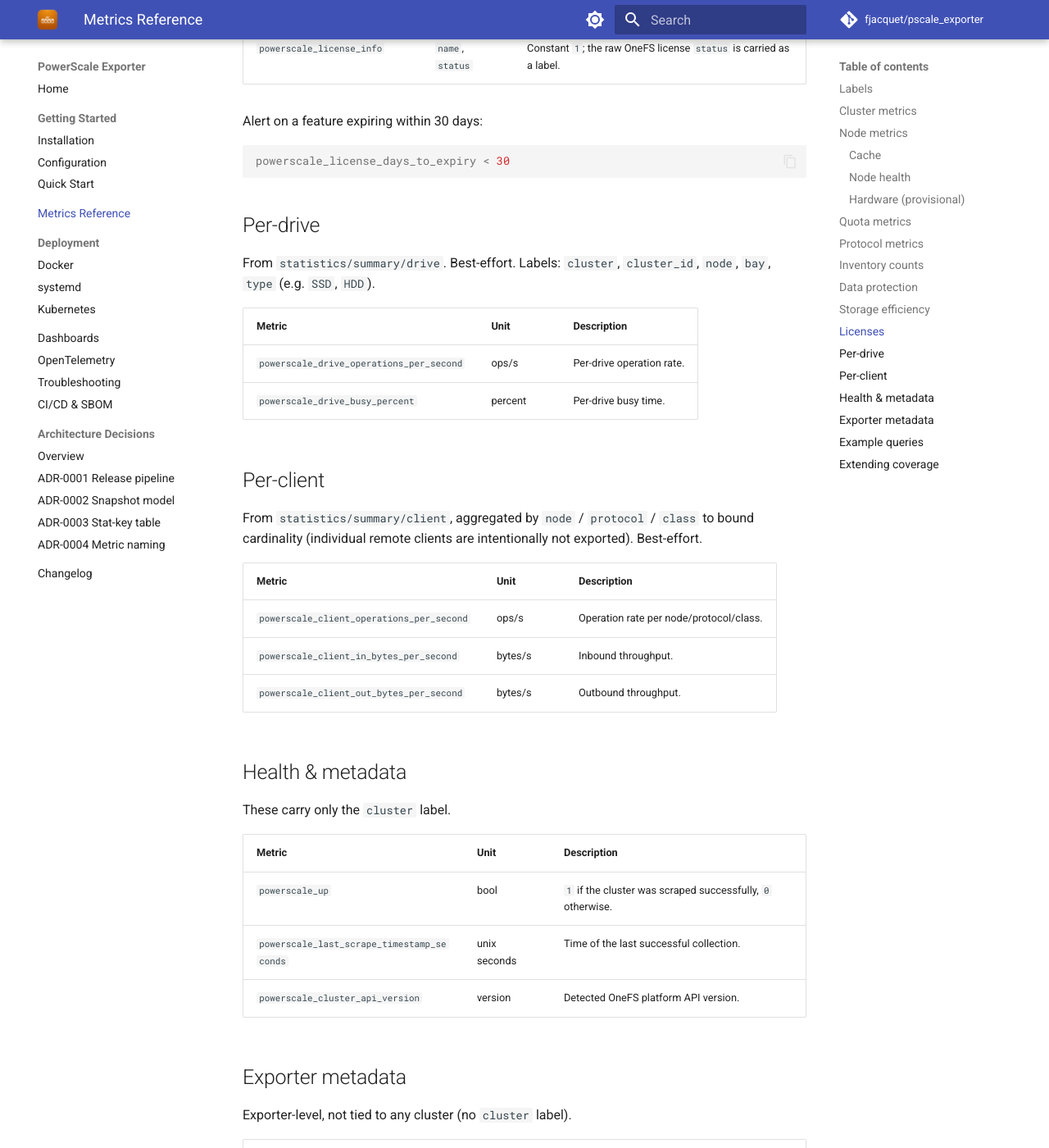
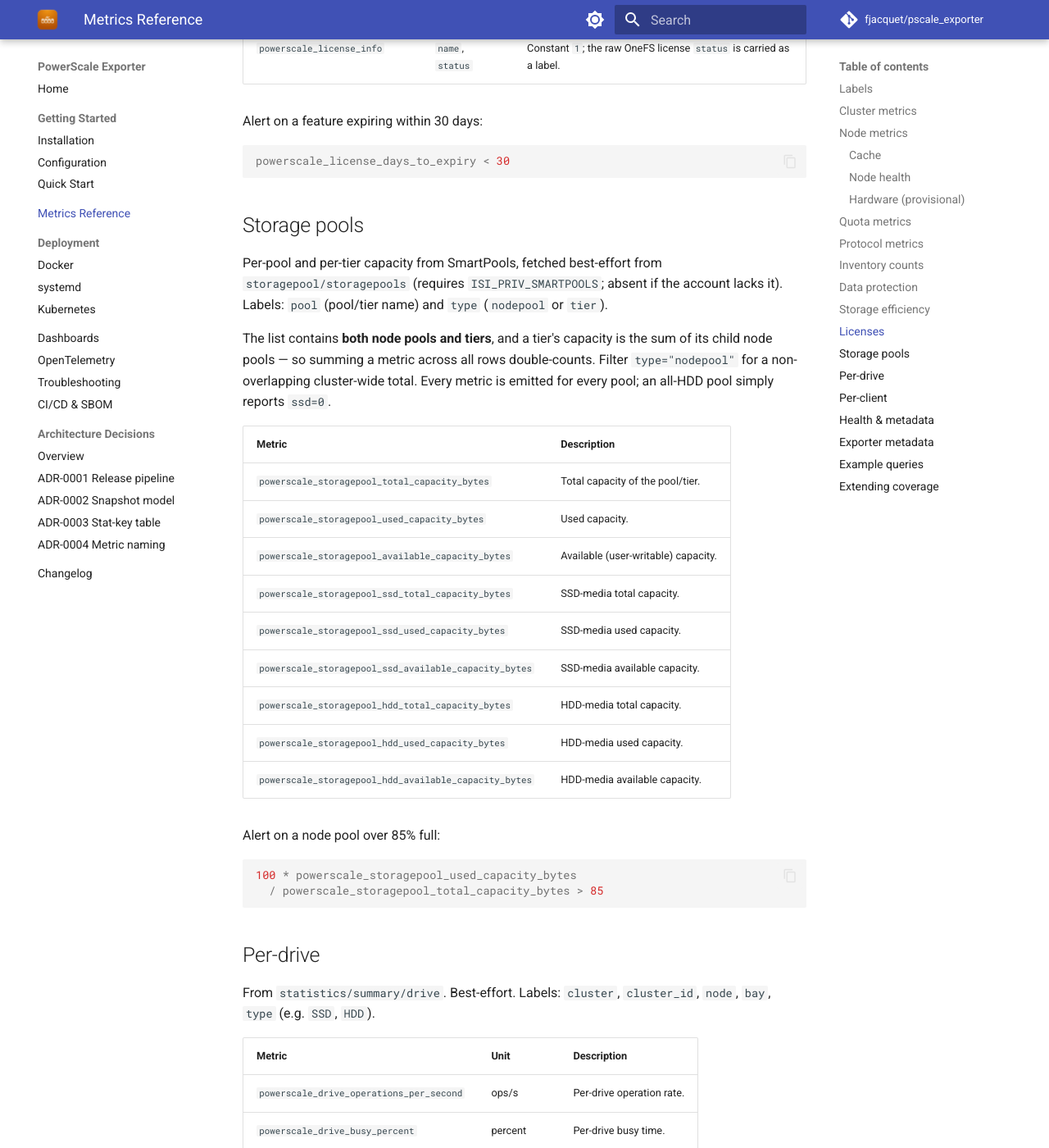
Before and after one commit to fjacquet/pscale_exporter, an MkDocs documentation site: the page built from docs/metrics.md, in a window 1280 px wide and 1400 px high, scrolled down 5352 px. Shown: the whole window at 82% size. Built offline with MkDocs 1.6.1 and Material for MkDocs 9.7.7, drawn with Linux system fonts in a browser that asks for light colours; comment, search, counter and statistics services are not loaded.

Commit message:
docs: document storage-pool metrics and ISI_PRIV_SMARTPOOLS privilege

````diff
--- a/docs/metrics.md
+++ b/docs/metrics.md
@@ -159,6 +159,36 @@ Alert on a feature expiring within 30 days:
 powerscale_license_days_to_expiry < 30
 ```
 
+## Storage pools
+
+Per-pool and per-tier capacity from SmartPools, fetched best-effort from
+`storagepool/storagepools` (requires `ISI_PRIV_SMARTPOOLS`; absent if the account lacks it).
+Labels: `pool` (pool/tier name) and `type` (`nodepool` or `tier`).
+
+The list contains **both node pools and tiers**, and a tier's capacity is the sum of its
+child node pools — so summing a metric across all rows double-counts. Filter
+`type="nodepool"` for a non-overlapping cluster-wide total. Every metric is emitted for every
+pool; an all-HDD pool simply reports `ssd=0`.
+
+| Metric | Description |
+|---|---|
+| `powerscale_storagepool_total_capacity_bytes` | Total capacity of the pool/tier. |
+| `powerscale_storagepool_used_capacity_bytes` | Used capacity. |
+| `powerscale_storagepool_available_capacity_bytes` | Available (user-writable) capacity. |
+| `powerscale_storagepool_ssd_total_capacity_bytes` | SSD-media total capacity. |
+| `powerscale_storagepool_ssd_used_capacity_bytes` | SSD-media used capacity. |
+| `powerscale_storagepool_ssd_available_capacity_bytes` | SSD-media available capacity. |
+| `powerscale_storagepool_hdd_total_capacity_bytes` | HDD-media total capacity. |
+| `powerscale_storagepool_hdd_used_capacity_bytes` | HDD-media used capacity. |
+| `powerscale_storagepool_hdd_available_capacity_bytes` | HDD-media available capacity. |
+
+Alert on a node pool over 85% full:
+
+```promql
+100 * powerscale_storagepool_used_capacity_bytes
+  / powerscale_storagepool_total_capacity_bytes > 85
+```
+
 ## Per-drive
 
 From `statistics/summary/drive`. Best-effort. Labels: `cluster`,
````
Also changed, not shown: docs/getting-started/configuration.md (+1 -0 lines), docs/getting-started/installation.md (+1 -1 lines).
